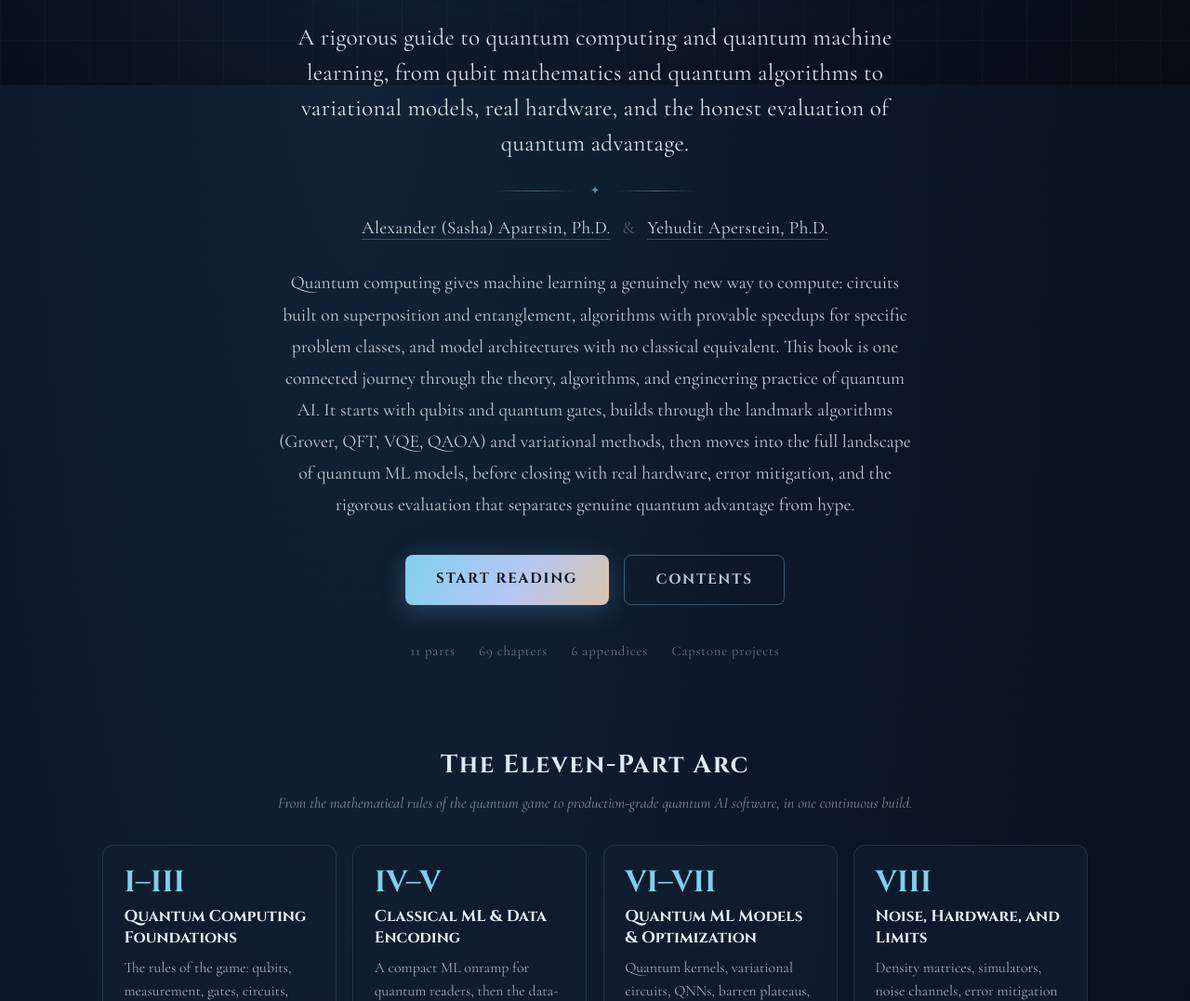
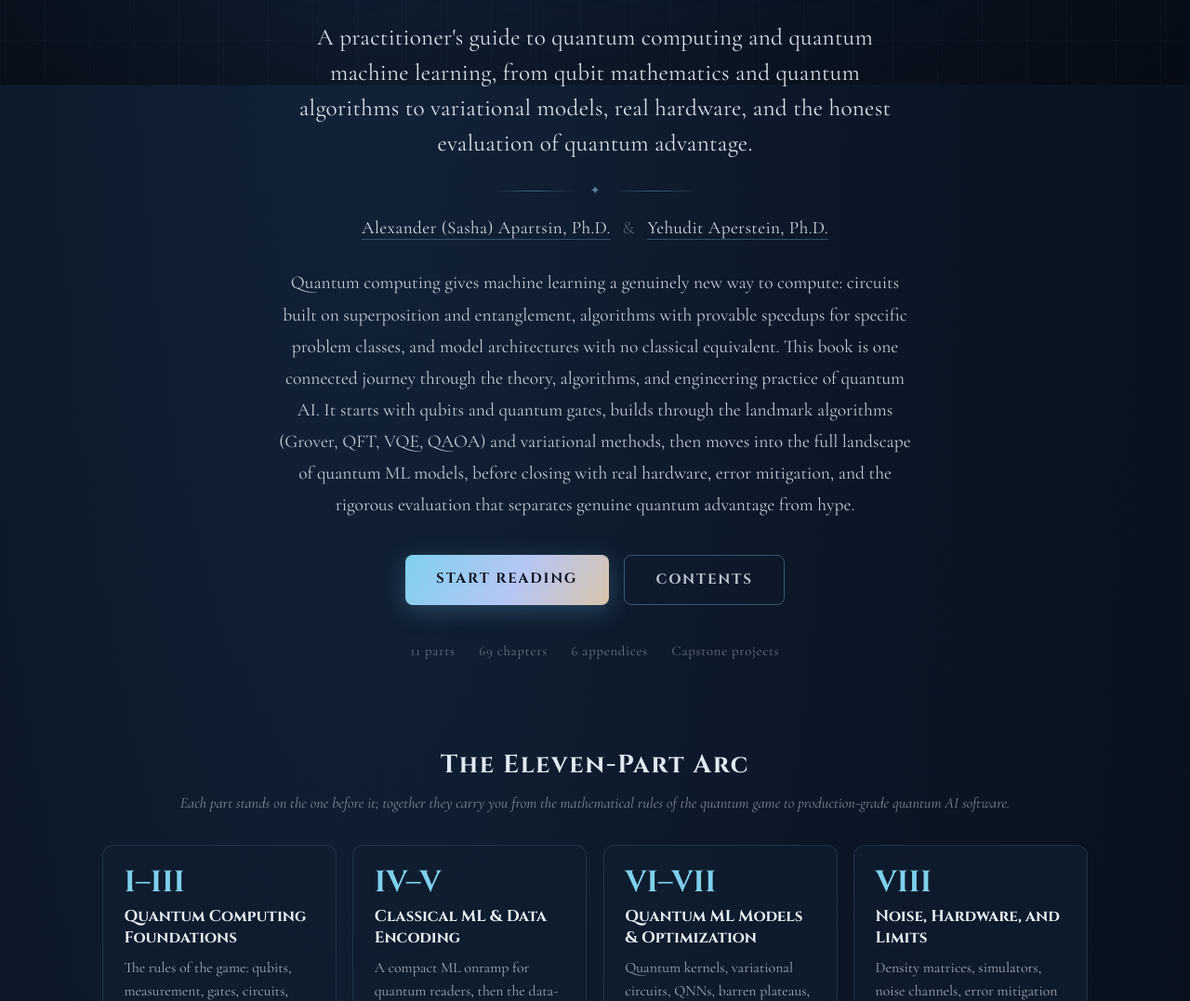
Before and after one commit to ApartsinProjects/building-quantum-ai, a plain HTML site: page index.html in a window 1280 px wide. Shown: the part 708-1785 px from the top of the page at 93% size. Drawn offline with nearby package versions, Linux system fonts and the light colour scheme.

Commit message:
Normalize cover-page wording across the series
Use consistent boilerplate: "A practitioner's guide to ..." subtitle opener, "The N-Part Arc" heading, "Each part stands on the one before it; together they ..." lead-in, standard Start Reading/Contents(/Kindle) buttons, and First Edition labels.

Co-Authored-By: Claude Opus 4.8 <noreply@anthropic.com>

```diff
--- a/index.html
+++ b/index.html
@@ -464,7 +464,7 @@ body.cover-page footer.cover-footer a:hover { color: #aedcf5; }
 <div class="cover-image-wrapper"><img alt="Book cover: quantum circuits and neural networks converging into quantum machine learning, with the title Building Quantum AI" class="cover-image" height="1600" src="images/book-cover.jpg" width="1000"/></div>
 <h1 class="cover-title">Building Quantum AI
 <span class="title-arc">From Qubits to Quantum Machine Learning</span></h1>
-<p class="cover-subtitle">A rigorous guide to quantum computing and quantum machine learning, from qubit mathematics and quantum algorithms to variational models, real hardware, and the honest evaluation of quantum advantage.</p>
+<p class="cover-subtitle">A practitioner's guide to quantum computing and quantum machine learning, from qubit mathematics and quantum algorithms to variational models, real hardware, and the honest evaluation of quantum advantage.</p>
 <div aria-hidden="true" class="cover-separator"><span>&#10022;</span></div>
 <p class="cover-authors">
 <a href="front-matter/about-authors.html">Alexander (Sasha) Apartsin, Ph.D.</a>
@@ -486,7 +486,7 @@ body.cover-page footer.cover-footer a:hover { color: #aedcf5; }
 
 <section aria-labelledby="parts-heading" class="parts-section">
 <h2 class="cover-section-title" id="parts-heading">The Eleven-Part Arc</h2>
-<p class="cover-section-sub">From the mathematical rules of the quantum game to production-grade quantum AI software, in one continuous build.</p>
+<p class="cover-section-sub">Each part stands on the one before it; together they carry you from the mathematical rules of the quantum game to production-grade quantum AI software.</p>
 <div class="part-grid">
 
 <a class="part-card p1" href="toc.html#part-i-iii">
```
